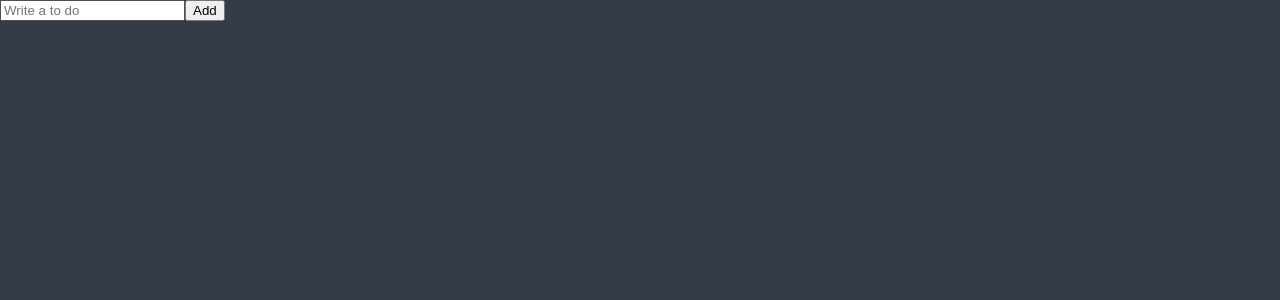
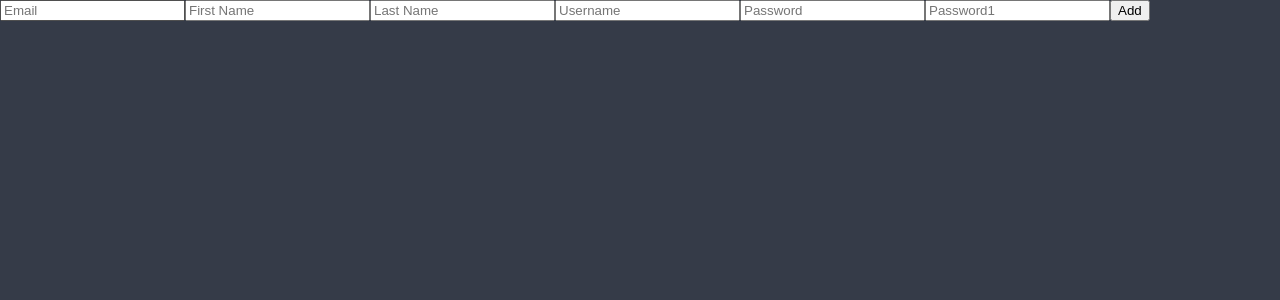
Before and after one commit to OnLee3/react-masterclass, a React (Create React App) app: page / in a window 1280 px wide. Shown: the top 300 px of the page. Built offline with nearby package versions, Linux system fonts and the light colour scheme.

Commit message:
5.6 react-hook-form으로 교체

```diff
--- a/package.json
+++ b/package.json
@@ -13,6 +13,7 @@
     "react-apexcharts": "^1.3.9",
     "react-dom": "^17.0.2",
     "react-helmet": "^6.1.0",
+    "react-hook-form": "^7.25.0",
     "react-query": "^3.34.7",
     "react-router-dom": "^5.3.0",
     "react-scripts": "^5.0.0",
--- a/src/ToDoList.tsx
+++ b/src/ToDoList.tsx
@@ -1,20 +1,17 @@
 import React, { useState } from "react";
+import { useForm } from "react-hook-form";
 
 function ToDoList(){
-    const [toDo, setToDo] = useState("")
-    const onChange = (event:React.FormEvent<HTMLInputElement>) => {
-        const {currentTarget : { value }} = event;
-        setToDo(value);
-    }
-
-    const onSubmit = (event:React.FormEvent<HTMLFormElement>) => {
-        event.preventDefault();
-        console.log(toDo)
-    }
-
+    const { register, watch } = useForm();
+    console.log(watch());
     return <div>
-        <form onSubmit={onSubmit}>
-            <input onChange={onChange} value={toDo} placeholder="Write a to do"/>
+        <form >
+            <input {...register("email")} placeholder="Email"/>
+            <input {...register("firstName")} placeholder="First Name"/>
+            <input {...register("lastName")} placeholder="Last Name"/>
+            <input {...register("username")} placeholder="Username"/>
+            <input {...register("password")} placeholder="Password"/>
+            <input {...register("password1")} placeholder="Password1"/>
             <button>Add</button>
         </form>
     </div>;
```
Also changed, not shown: 1 other file (tests, documents, lock files or other folders).
